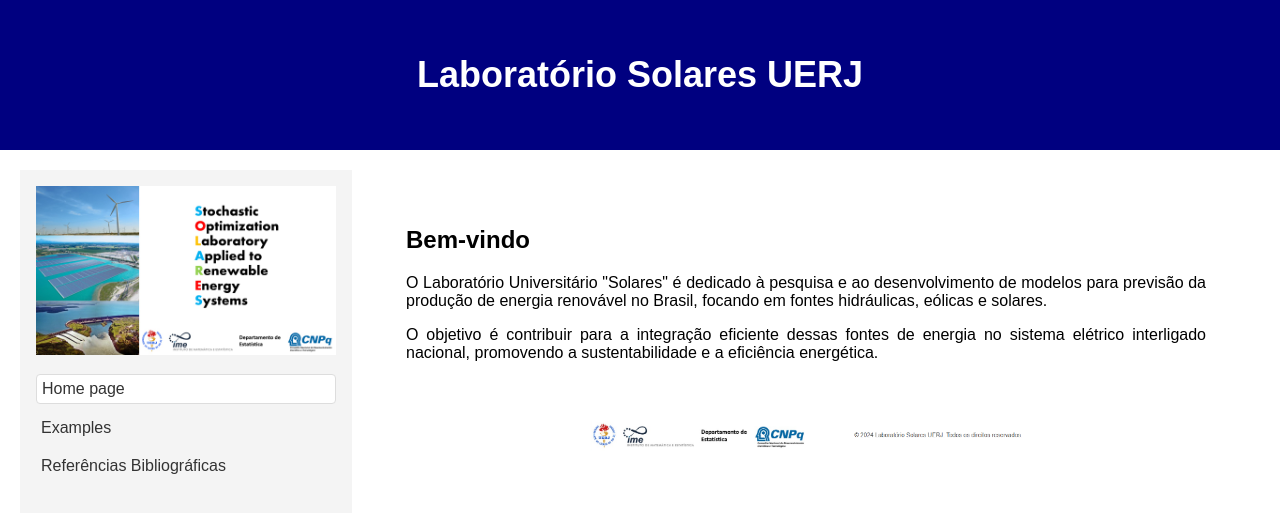
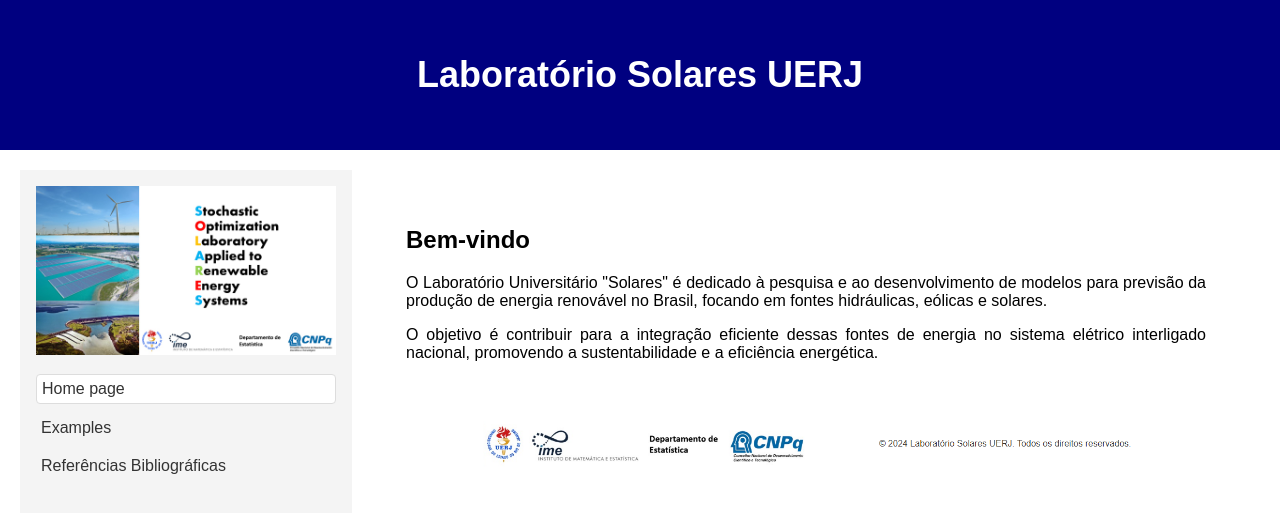
Before and after one commit to LabSolares-UERJ/main, a Jekyll site: the page built from index.html, in a window 1280 px wide. Shown: the top 513 px of the page. Built offline with Jekyll 4.4.1, drawn with Linux system fonts in a browser that asks for light colours.

Commit message:
Update default.html

```diff
--- a/_layouts/default.html
+++ b/_layouts/default.html
@@ -22,7 +22,7 @@
         <main>
             {{ content }}
             <div>
-                <img src="/main/assets/files/imageFooter2.png" alt="SOLARES Footer Logo" style="width:50%; height:auto; margin-bottom:15px;">
+                <img src="/main/assets/files/imageFooter2.png" alt="SOLARES Footer Logo" style="width:75%; height:auto; margin-bottom:15px;">
             </div>
         </main>
     </div>
```
